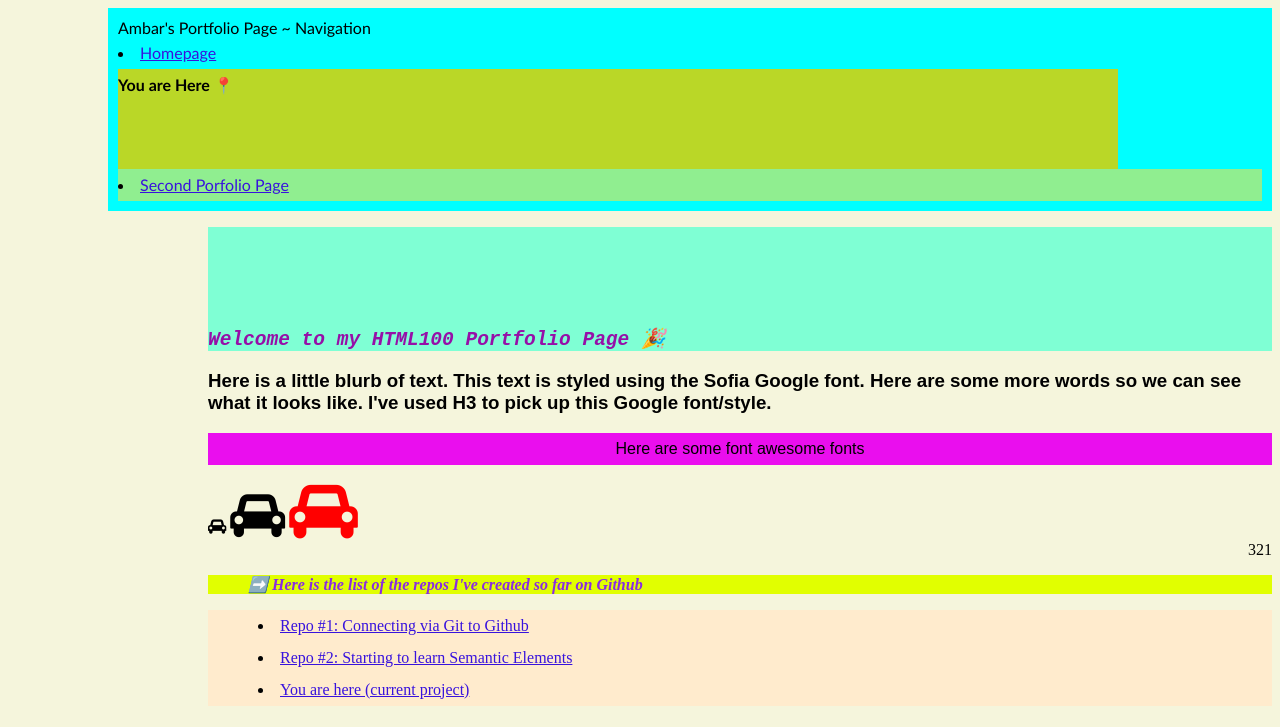
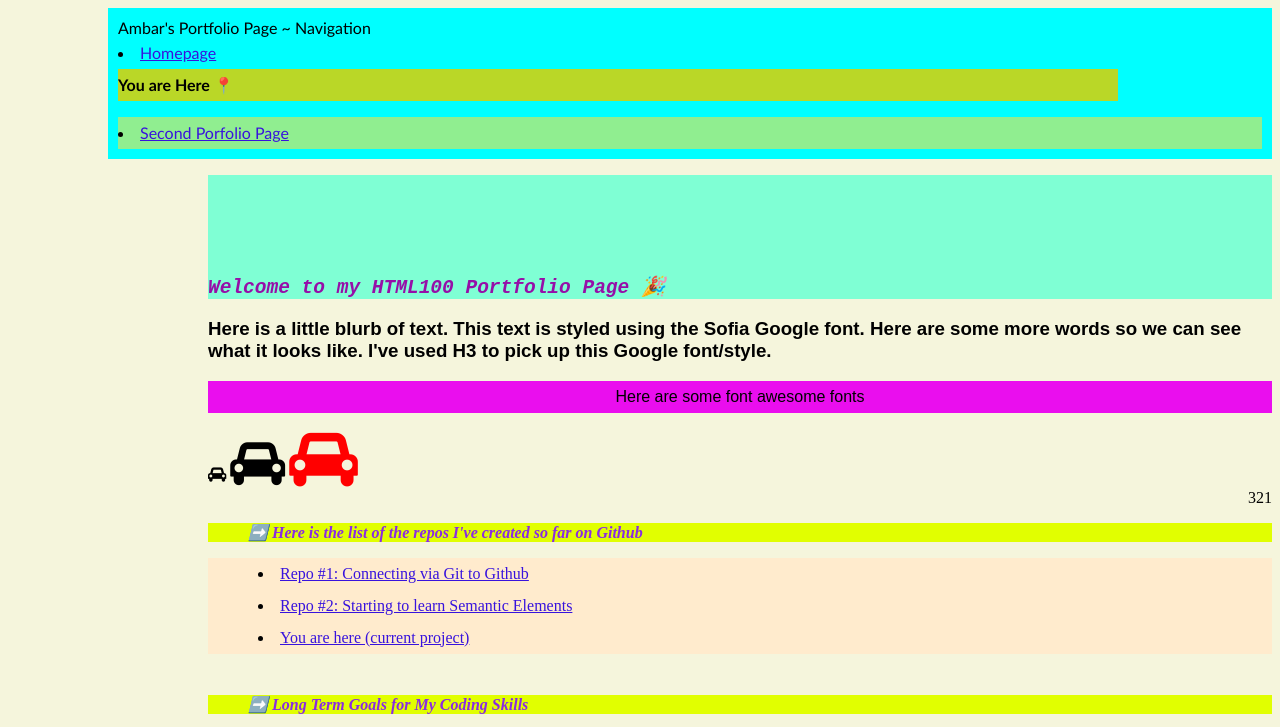
Before and after one commit to ambardekokmercado/portfolio, a plain HTML site: page index.html in a window 1280 px wide. In both pictures the pointer is over the element "You are Here 📍". Shown: the top 727 px of the page. Drawn offline with Linux system fonts and the light colour scheme; a web font is replaced by a local one.

Commit message:
height changes to transition

```diff
--- a/style/style.css
+++ b/style/style.css
@@ -80,7 +80,7 @@ h1 {
 
     div:hover {
     width: 1000px;
-    height: 100px;
+    height: max-content;
     background: rgb(186, 215, 39);
     transition: width 2s, height 4s;
 
```
